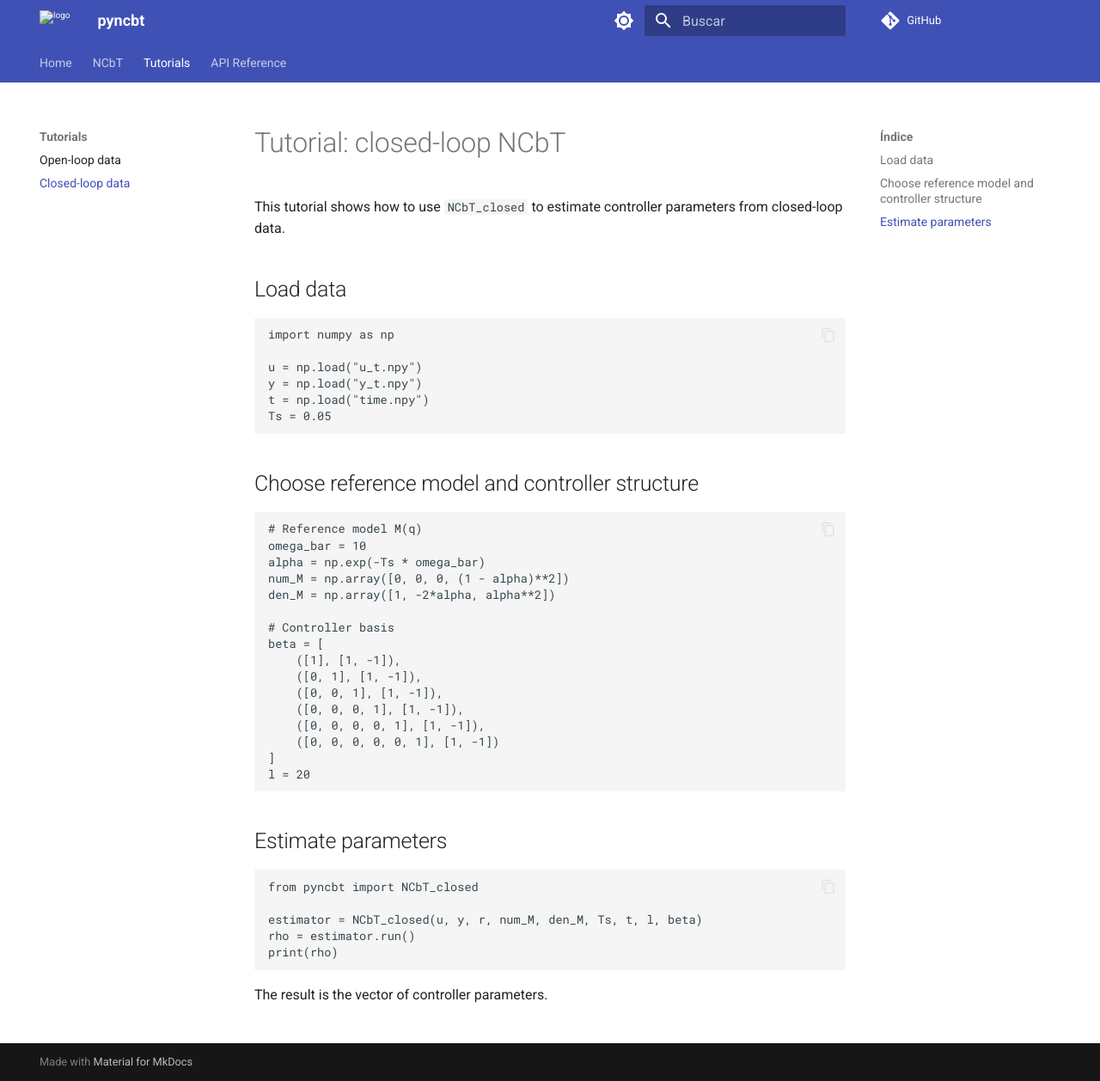
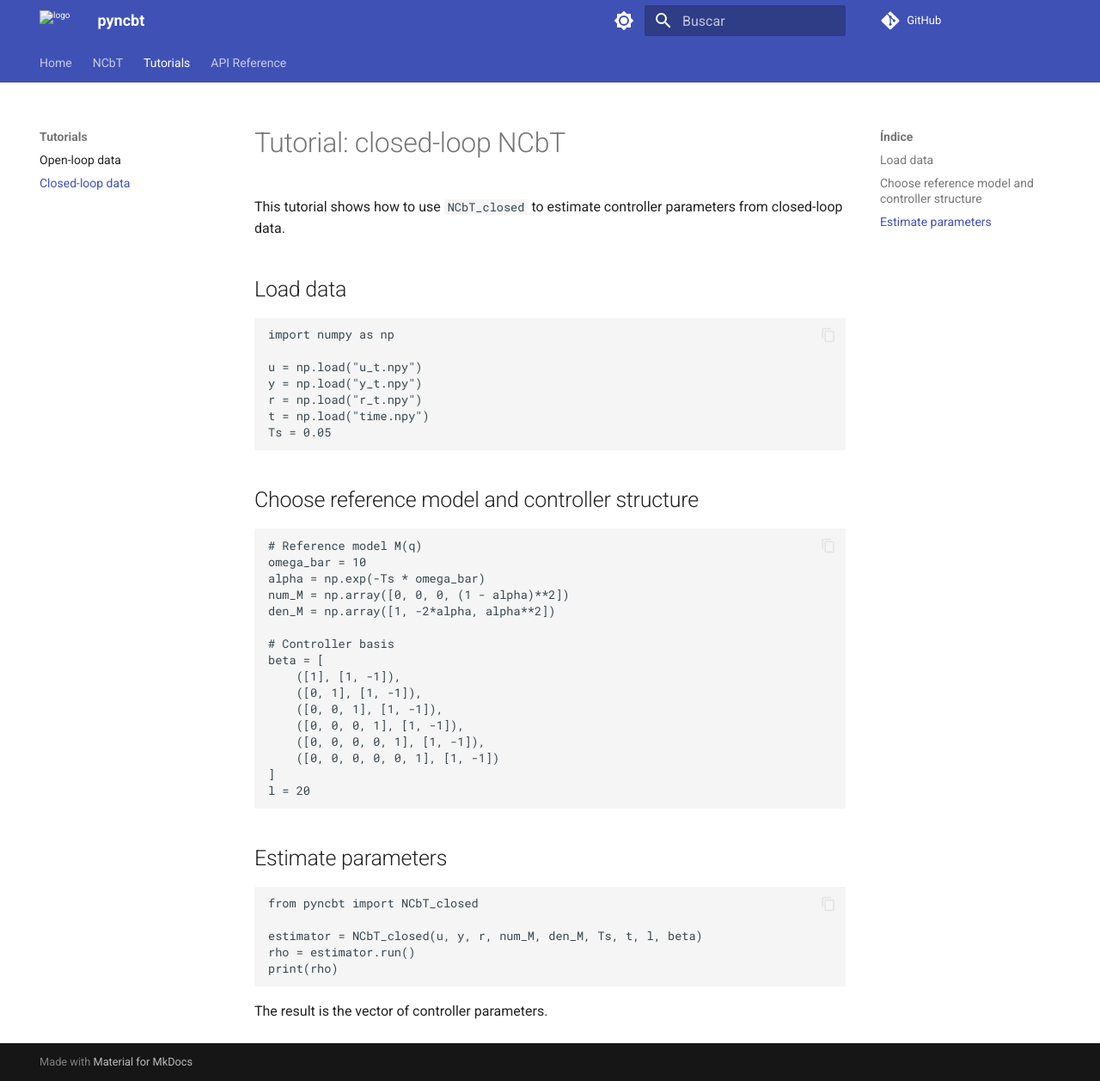
Before and after one commit to JoaoLeroy/pyncbt, an MkDocs documentation site: the page built from docs/tutorials/closed_loop.md, in a window 1280 px wide and 1258 px high. Shown: the whole window at 86% size. Built offline with MkDocs 1.6.1 and Material for MkDocs 9.7.7, drawn with Linux system fonts in a browser that asks for light colours; comment, search, counter and statistics services are not loaded.

Commit message:
Update closed_loop.md

````diff
--- a/docs/tutorials/closed_loop.md
+++ b/docs/tutorials/closed_loop.md
@@ -9,6 +9,7 @@ import numpy as np
 
 u = np.load("u_t.npy")
 y = np.load("y_t.npy")
+r = np.load("r_t.npy")
 t = np.load("time.npy")
 Ts = 0.05
 ```
````
